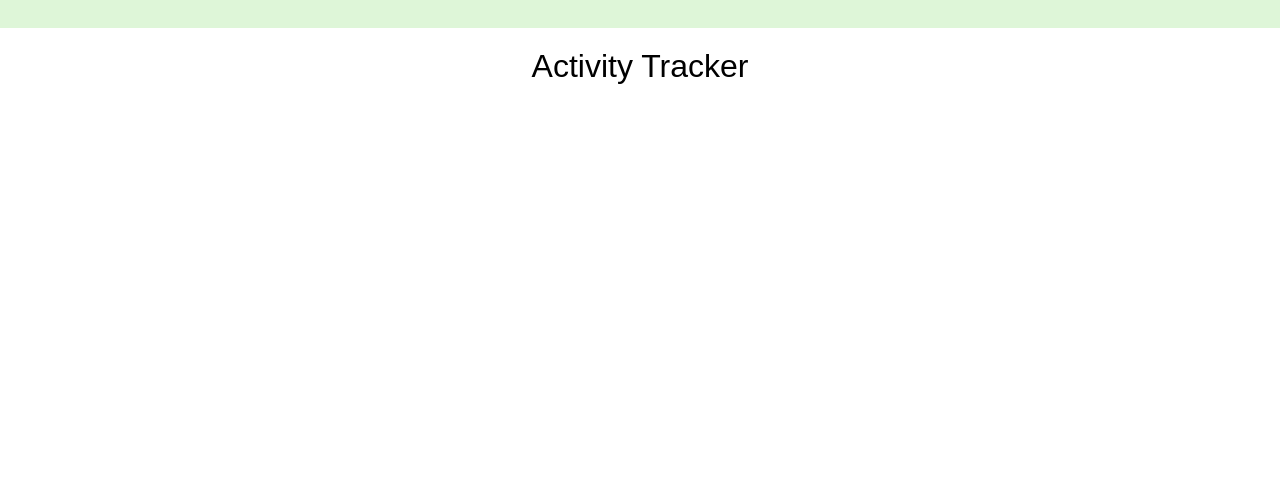
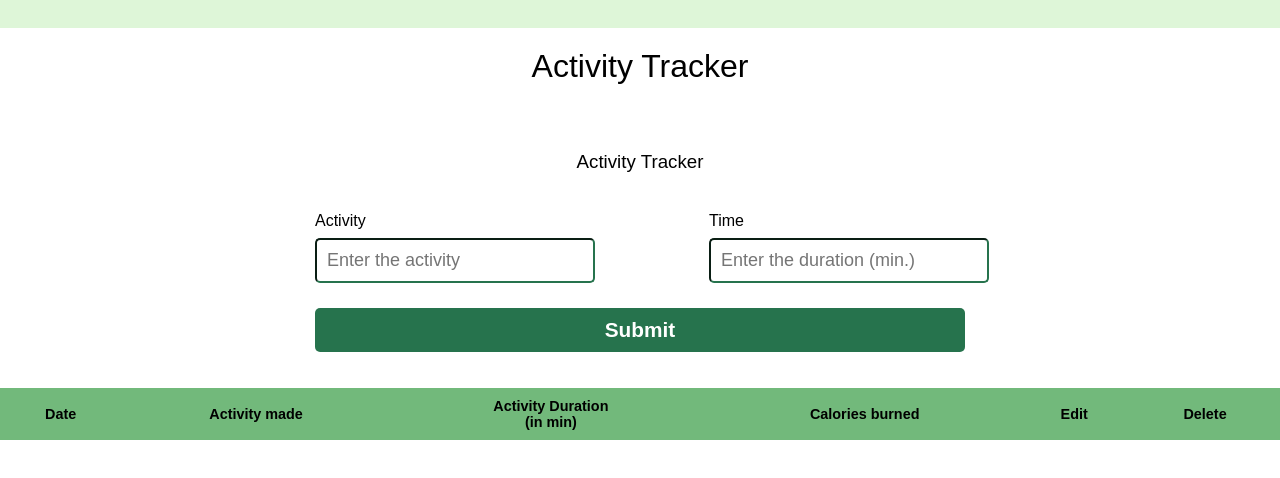
Before and after one commit to KristofferHmann/eksamen, a website: page activitytracker/acitivitytracker.html in a window 1280 px wide. Shown: the part 80-558 px from the top of the page. Drawn offline with Linux system fonts and the light colour scheme; a web font is replaced by a local one.

Commit message:
lidt ændringer

```diff
--- a/activitytracker/acitivitytracker.html
+++ b/activitytracker/acitivitytracker.html
@@ -24,9 +24,39 @@
             </ul>
         </nav>
 
+
     </header>
     <h1> Activity Tracker </h1>
-
+    <div class="activityApp">
+        <h3>Activity Tracker</h3>
+        <div class="inputs">
+            <div>
+                <label for="activityInput"> Activity </label>
+                <input id="activityInput" type="text" placeholder="Enter the activity">
+            </div>
+            <div>
+                <label for="kcalBurnedInput"> Time </label>
+                <input id="kcalBurnedInput" type="number" placeholder="Enter the duration (min.)">
+            </div>
+        </div>
+        <button id="submit">Submit</button>
+    </div>
+    <table>
+        <thead>
+            <tr>
+                <th>Date</th>
+                <th>Activity made</th>
+                <th>Activity Duration <br> (in min)</th>
+                <th> Calories burned</th>
+                <th>Edit</th>
+                <th>Delete</th>
+            </tr>
+        </thead>
+        <tbody>
+        </tbody>
+    </table>
+    <ul id="activitiesList"></ul>
+    <script src="acitivitytracker.js"></script>
 </body>
 
 
--- a/activitytracker/actitivtytracker.css
+++ b/activitytracker/actitivtytracker.css
@@ -0,0 +1,73 @@
+.activityApp {
+    display: flex;
+    flex-direction: column;
+    justify-content: center;
+    align-items: center;
+    width: 650px;
+    margin: 1rem auto;
+    padding: 10px;
+    gap: 20px;
+}
+
+.inputs {
+    width: 100%;
+    display: flex;
+    justify-content: space-between;
+    align-items: center;
+    gap: 20px;
+    height: fit-content;
+}
+
+.inputs>div {
+    display: flex;
+    justify-content: space-between;
+    flex-direction: column;
+}
+
+input {
+    margin-top: 8px;
+    margin-bottom: 5px;
+    padding: 10px;
+    font-size: large;
+    border-color: #26734D;
+    border-radius: 5px;
+    width: 100%;
+}
+
+button {
+    display: block;
+    cursor: pointer;
+    border: none;
+}
+
+#submit {
+    width: 100%;
+    padding: 10px;
+    margin-bottom: 10px;
+    background-color: #26734D;
+    font-size: 1.3rem;
+    border-radius: 5px;
+    color: white;
+    font-weight: bold;
+}
+
+
+table {
+    width: 100%;
+    border-collapse: collapse;
+    position: relative;
+    overflow: hidden;
+}
+
+th,
+td {
+    text-align: center;
+    padding: 10px;
+    border: 0;
+}
+
+
+th {
+    font-size: 0.9rem;
+    background-color: #72b97b;
+}
```
Also changed, not shown: dailynutri/dailynutri.html (+14 -1 lines), mealcreator/mealcreator.html (+12 -0 lines), mealtracker/mealtracker.html (+13 -2 lines).
